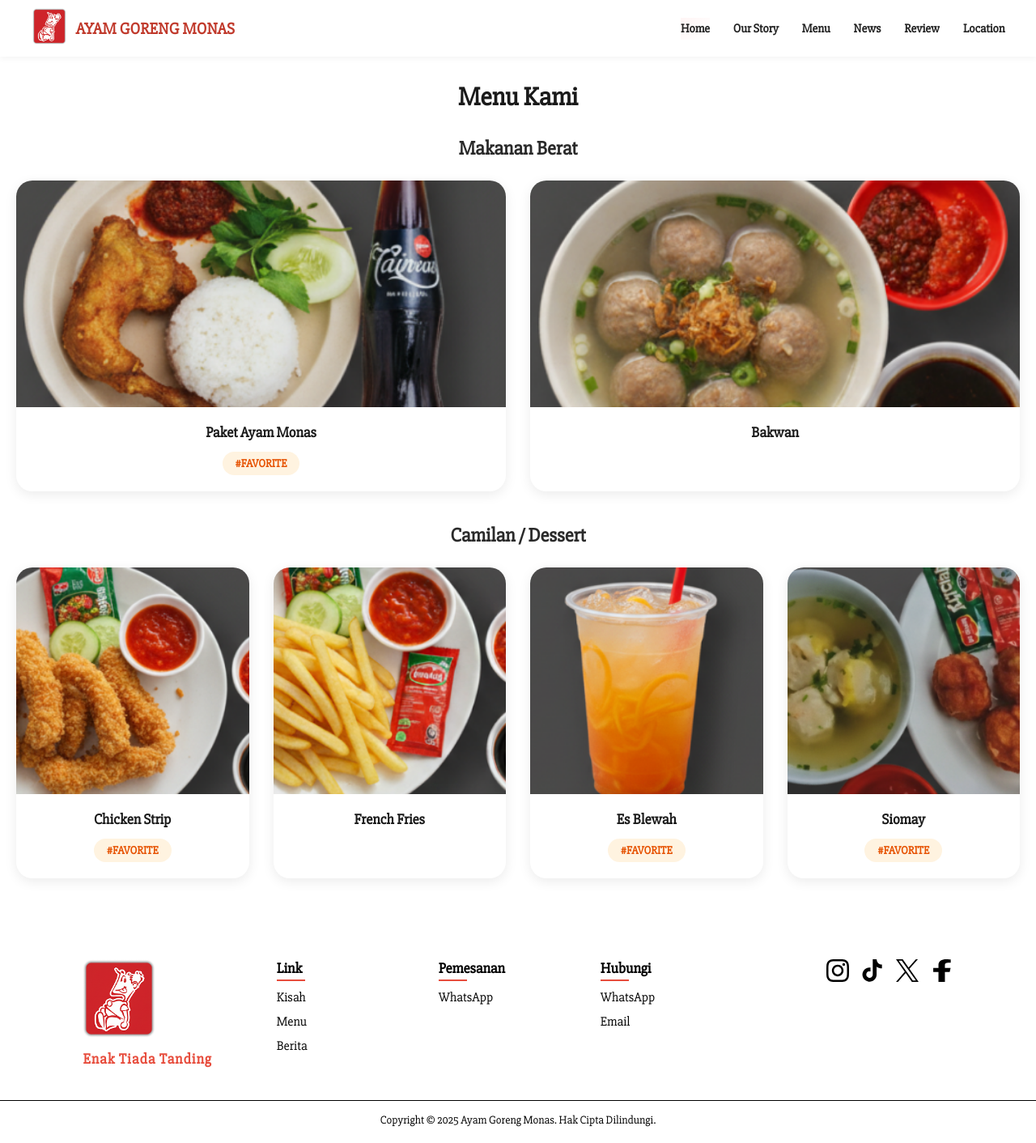
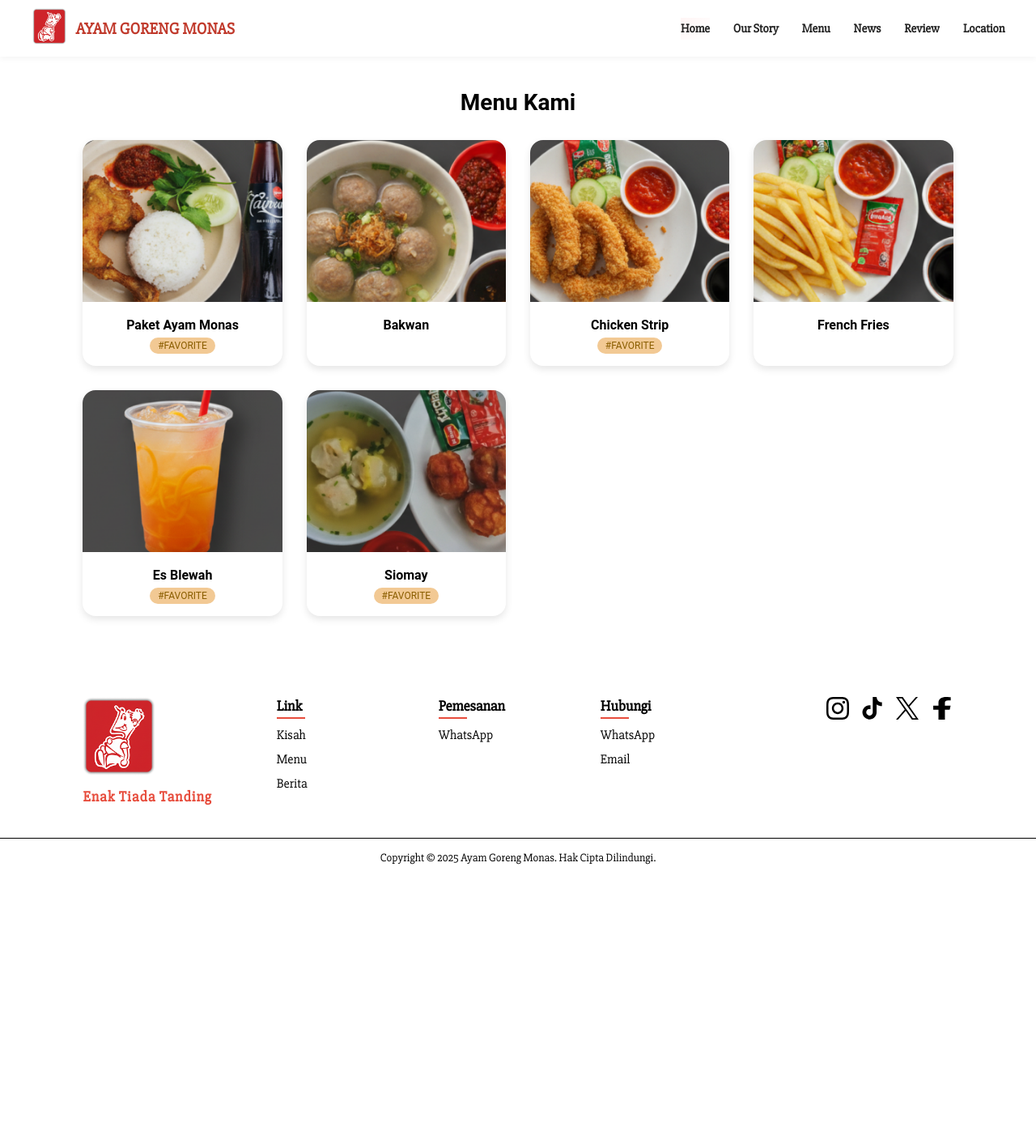
Before and after one commit to Britamaxx/Ayam-Goreng-Monas-Web, a PHP site: page /menu.html in a window 1280 px wide. Shown: the whole page at 81% size. After the commit the page ends 1068 px from the top, so only its background shows below. Run offline with PHP 8.4, Linux system fonts and the light colour scheme.

Commit message:
Fixing Menu

```diff
--- a/Style/menu.css
+++ b/Style/menu.css
@@ -1,82 +1,57 @@
-* {
-  margin: 0;
-  padding: 0;
-  box-sizing: border-box;
-}
-.menu h2 {
-  font-size: 2rem;
-  margin-top: 30px;
-  margin-bottom: 30px;
-  color: #1a1a1a;
-  font-weight: 600;
+.menu {
   text-align: center;
+  padding: 40px 8vw;
+  font-family: "Roboto", sans-serif;
 }
 
-.menu Card,
-.menu Camilan {
-  margin-bottom: 50px;
-}
-
-.menu h3 {
-  font-size: 1.5rem;
-  margin-bottom: 25px;
-  color: #2a2a2a;
-  font-weight: 600;
-  text-align: center;
+.menu h2 {
+  font-size: 28px;
+  margin-bottom: 30px;
+  color: #000;
 }
 
 .menu-grid {
   display: grid;
-  grid-template-columns: repeat(auto-fit, minmax(280px, 1fr));
+  grid-template-columns: repeat(auto-fit, minmax(220px, 1fr));
   gap: 30px;
-  margin-bottom: 40px;
-  margin-left: 20px;
-  margin-right: 20px;
+  justify-items: center;
 }
 
 .menu-item {
-  background: white;
-  border-radius: 20px;
+  background-color: #fff;
+  border-radius: 16px;
+  box-shadow: 0 4px 10px rgba(0, 0, 0, 0.1);
   overflow: hidden;
-  box-shadow: 0 4px 15px rgba(0, 0, 0, 0.08);
-  transition: transform 0.3s ease, box-shadow 0.3s ease;
-  cursor: pointer;
+  transition: transform 0.2s ease, box-shadow 0.2s ease;
+  max-width: 260px;
+}
+
+.menu-item:hover {
+  transform: translateY(-5px);
+  box-shadow: 0 6px 14px rgba(0, 0, 0, 0.15);
 }
 
 .menu-item img {
   width: 100%;
-  height: 280px;
+  height: 200px;
   object-fit: cover;
-  display: block;
 }
 
 .menu-info {
-  padding: 20px;
-  text-align: center;
+  padding: 15px;
 }
 
-.menu-item p {
-  font-size: 18px;
-  font-weight: 600;
-  color: #1a1a1a;
-  margin-bottom: 8px;
+.menu-info p {
+  font-weight: bold;
+  margin-bottom: 5px;
+  color: #000;
 }
 
-.menu-item span {
+.favorite {
   display: inline-block;
-  font-size: 14px;
-  font-weight: 600;
-  padding: 6px 16px;
-  border-radius: 20px;
-  margin-top: 5px;
+  background-color: #f2c994;
+  color: #8b5e00;
+  padding: 3px 10px;
+  border-radius: 12px;
+  font-size: 12px;
 }
-
-.menu-item span.favorite {
-  background-color: #fff3e0;
-  color: #e65100;
-}
-
-.menu-item span.new {
-  background-color: #ffebee;
-  color: #c62828;
-}
--- a/menu.html
+++ b/menu.html
@@ -33,8 +33,6 @@
     <section class="menu">
       <h2>Menu Kami</h2>
 
-      <div class="Card">
-        <h3>Makanan Berat</h3>
       <div class="menu-grid">
         <div class="menu-item">
           <img
@@ -53,12 +51,7 @@
             <p>Bakwan</p>
           </div>
         </div>
-        </div>
-      </div>
 
-      <div class="Camilan">
-        <h3>Camilan / Dessert</h3>
-        <div class="menu-grid">
         <div class="menu-item">
           <img
             src="./Source/Daftar menu/Chicken Strip.png"
@@ -71,10 +64,7 @@
         </div>
 
         <div class="menu-item">
-            <img
-              src="./Source/Daftar menu/French fries.png"
-              alt="French Fries"
-            />
+          <img src="./Source/Daftar menu/French fries.png" alt="French Fries" />
           <div class="menu-info">
             <p>French Fries</p>
           </div>
@@ -87,16 +77,17 @@
             <span class="favorite">#FAVORITE</span>
           </div>
         </div>
+
         <div class="menu-item">
-            <img src="./Source/Daftar menu/Siomay.png" alt="Es Blewah" />
+          <img src="./Source/Daftar menu/Siomay.png" alt="Siomay" />
           <div class="menu-info">
             <p>Siomay</p>
             <span class="favorite">#FAVORITE</span>
           </div>
         </div>
       </div>
-      </div>
     </section>
+
     <section class="footer">
       <div class="footer-container">
         <div class="footer-logo">
```
Lines whose indentation alone changed are shown as unchanged.
